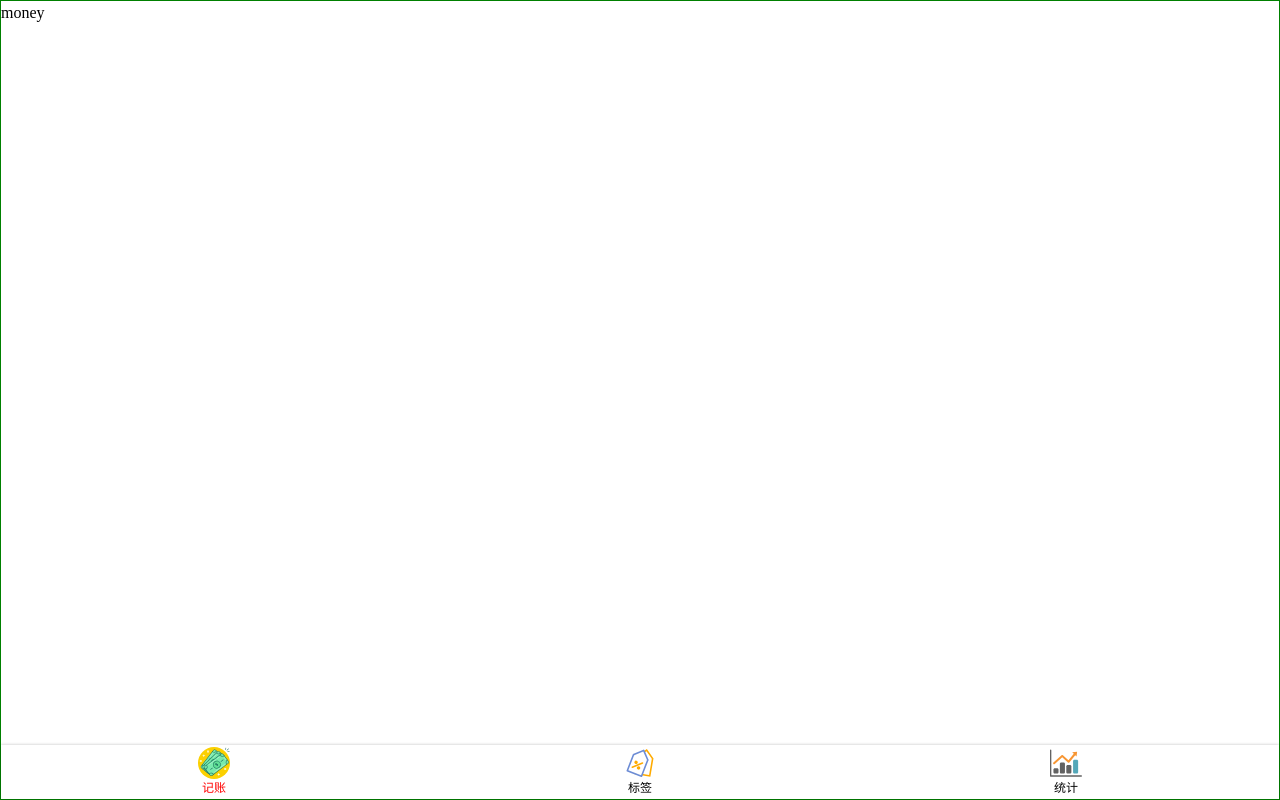
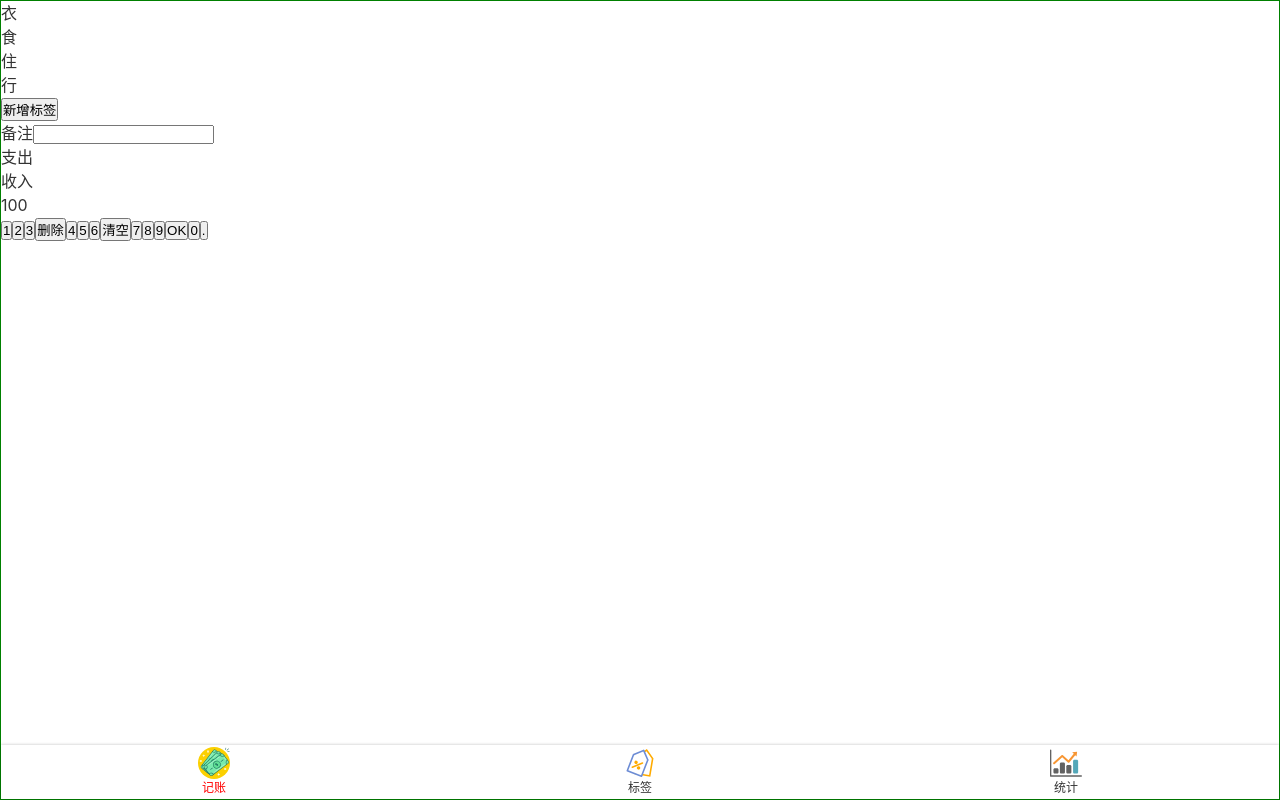
Before and after one commit to wweerp/more-money, a Vue app: page /#/money in a window 1280 px wide. Built offline with nearby package versions, Linux system fonts and the light colour scheme.

Commit message:
money页的HTML

```diff
--- a/src/App.vue
+++ b/src/App.vue
@@ -1,43 +1,18 @@
 <template>
-  <div>
-    <router-view/>
-  </div>
+    <div id="app">
+        <router-view/>
+    </div>
 </template>
 
 <style lang="scss">
-* {
-  margin: 0;
-  padding: 0;
-  box-sizing: border-box;
-}
+    @import "~@/assets/style/reset.scss";
+    @import "~@/assets/style/helper.scss";
 
-body {
-  line-height: 1.5;
-}
-
-a {
-  text-decoration: none;
-  color:inherit;
-}
-
-#app {
-  font-family: Avenir, Helvetica, Arial, sans-serif;
-  -webkit-font-smoothing: antialiased;
-  -moz-osx-font-smoothing: grayscale;
-  text-align: center;
-  color: #2c3e50;
-}
-
-#nav {
-  padding: 30px;
-
-  a {
-    font-weight: bold;
-    color: #2c3e50;
-
-    &.router-link-exact-active {
-      color: #42b983;
+    body {
+        -webkit-font-smoothing: antialiased;
+        -moz-osx-font-smoothing: grayscale;
+        color: #333;
+        line-height: 1.5;
+        font-family: $font-hei;
     }
-  }
-}
 </style>
--- /dev/null
+++ b/src/assets/style/helper.scss
@@ -0,0 +1,3 @@
+$font-hei:-apple-system, "Noto Sans", "Helvetica Neue", Helvetica, "Nimbus Sans L", Arial, "Liberation Sans", "PingFang SC", "Hiragino Sans GB", "Noto Sans CJK SC", "Source Han Sans SC", "Source Han Sans CN", "Microsoft YaHei", "Wenquanyi Micro Hei", "WenQuanYi Zen Hei", "ST Heiti", SimHei, "WenQuanYi Zen Hei Sharp", sans-serif;
+$font-kai:Baskerville, Georgia, "Liberation Serif", "Kaiti SC", STKaiti, "AR PL UKai CN", "AR PL UKai HK", "AR PL UKai TW", "AR PL UKai TW MBE", "AR PL KaitiM GB", KaiTi, KaiTi_GB2312, DFKai-SB, "TW\-Kai", serif;
+$font-song: Georgia, "Nimbus Roman No9 L", "Songti SC", "Noto Serif CJK SC", "Source Han Serif SC", "Source Han Serif CN", STSong, "AR PL New Sung", "AR PL SungtiL GB", NSimSun, SimSun, "TW\-Sung", "WenQuanYi Bitmap Song", "AR PL UMing CN", "AR PL UMing HK", "AR PL UMing TW", "AR PL UMing TW MBE", PMingLiU, MingLiU, serif;
--- /dev/null
+++ b/src/assets/style/reset.scss
@@ -0,0 +1,10 @@
+* {
+  margin: 0;
+  padding: 0;
+  box-sizing: border-box;
+}
+
+a {
+  text-decoration: none;
+  color:inherit;
+}
--- a/src/views/Money.vue
+++ b/src/views/Money.vue
@@ -1,6 +1,47 @@
 <template>
   <Layout>
-    money
+    <div class="tags">
+      <ul class="current">
+        <li>衣</li>
+        <li>食</li>
+        <li>住</li>
+        <li>行</li>
+      </ul>
+      <div class="new">
+        <button>新增标签</button>
+      </div>
+    </div>
+    <div>
+      <label class="notes">
+        <span class="name">备注</span>
+        <input type="text">
+      </label>
+    </div>
+    <div>
+      <ul class="types">
+        <li class="selected">支出</li>
+        <li>收入</li>
+      </ul>
+    </div>
+    <div class="numberPad">
+      <div>100</div>
+      <div>
+        <button>1</button>
+        <button>2</button>
+        <button>3</button>
+        <button>删除</button>
+        <button>4</button>
+        <button>5</button>
+        <button>6</button>
+        <button>清空</button>
+        <button>7</button>
+        <button>8</button>
+        <button>9</button>
+        <button>OK</button>
+        <button>0</button>
+        <button>.</button>
+      </div>
+    </div>
   </Layout>
 </template>
 
```
Also changed, not shown: src/assets/logo.png (deleted).
